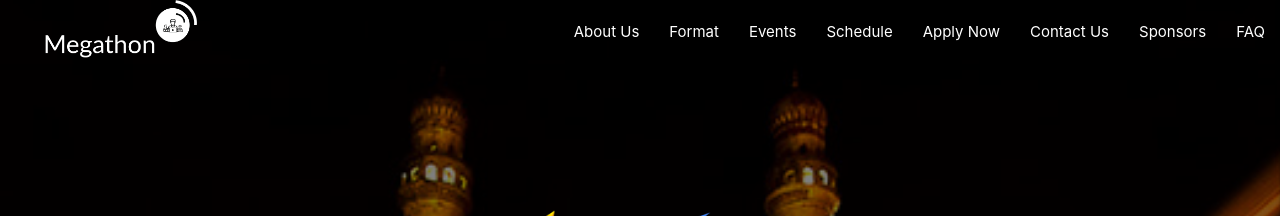
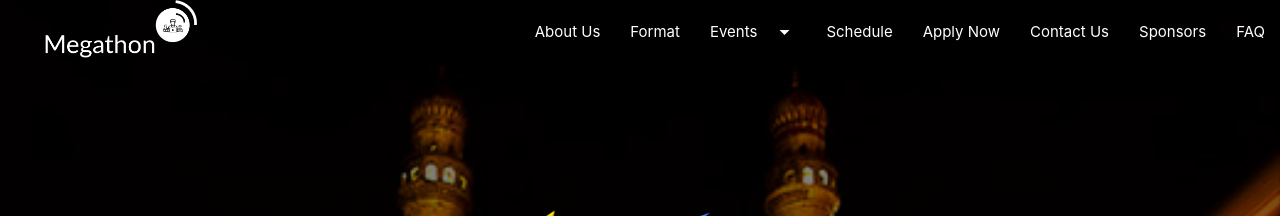
Before and after one commit to IIIT-ECell/megathon, a Jekyll site: the page built from index.md, in a window 1280 px wide. Shown: the top 216 px of the page. Built offline with Jekyll 4.4.1, drawn with Linux system fonts in a browser that asks for light colours; nearby versions of some CDN libraries; our own code applies the rules of GitHub Pages for plain Markdown files.

Commit message:
Navbar edits: noshadow, dropdown. Dropdown has funny behavior

```diff
--- a/_includes/header.html
+++ b/_includes/header.html
@@ -1,18 +1,17 @@
 <header class="">
 
   <!-- Content to be placed in dropdown -->
-  <!-- Scrap the dropdown -->
-  <!-- <ul id="dropdown1" class="dropdown-content">
-    <li><a href="#!">one</a></li>
-    <li><a href="#!">two</a></li>
-    <li class="divider"></li>
-    <li><a href="#!">three</a></li>
-  </ul> -->
+  <ul id="dropdown1" class="dropdown-content grey darken-4">
+    <li><a href="{{site.baseurl}}/road" class="white-text">Road to Megathon</a></li>
+    <li><a href="{{site.baseurl}}/megathon-online" class="white-text">Megathon Online</a></li>
+    <li><a href="{{site.baseurl}}/megathon" class="white-text">Megathon</a></li>
+    <li><a href="{{site.baseurl}}/b-hack" class="white-text">B-Hack</a></li>
+  </ul>
 
   <nav class="grey darken-4">
     <div class="nav-wrapper">
 
-      <a href="{{site.baseurl}}" class="brand-logo">
+      <a href="{{site.baseurl}}/" class="brand-logo">
 
         <div class="fixwh-container">
           <img class="of" src="{{site.baseurl}}/assets/images/logos/logo.png" alt="{{site.baseurl}}">
@@ -24,17 +23,13 @@
         <li><a href="{{site.baseurl}}/#About">About Us</a></li>
         <li><a href="{{site.baseurl}}/#Format">Format</a></li>
 
-        <!-- <li><a href="{{site.baseurl}}/road">Road to megathon</a></li>
-        <li><a href="{{site.baseurl}}/megathon-online">Megathon Online</a></li>
-        <li><a href="{{site.baseurl}}/megathon">Megathon</a></li>
-        <li><a href="{{site.baseurl}}/b-hack">B-Hack</a></li> -->
-        <li><a href="">Events</a></li>
+        <li><a class="dropdown-trigger" data-target="dropdown1" href="">Events<i class="material-icons right">arrow_drop_down</i></a></li>
 
         <li><a href="{{site.baseurl}}/#Schedule">Schedule</a></li>
         <li><a href="{{site.baseurl}}/#Apply">Apply Now</a></li>
         <li><a href="{{site.baseurl}}/#Contact">Contact Us</a></li>
         <li><a href="{{site.baseurl}}/#Sponsors">Sponsors</a></li>
-        <li><a href="{{site.baseurl}}/faq">FAQ</a></li>
+        <li><a href="{{site.baseurl}}/#FAQ">FAQ</a></li>
 
         <!-- <li><a class="dropdown-trigger" href="#!" data-target="dropdown1">Dropdown<i class="material-icons right">arrow_drop_down</i></a></li> -->
       </ul>
@@ -45,11 +40,13 @@
       <li><a class="sidenav-close" href="#!"><i class="material-icons">close</i></a></li>
     </div>
 
-    <li class="active"><a href="{{site.baseurl}}">Home</a></li>
+    <li class="active"><a href="{{site.baseurl}}/">Home</a></li>
     <li><a href="{{site.baseurl}}/#About">About Us</a></li>
-    <li><a href="{{site.baseurl}}/#Online">Megathon Online</a></li>
-    <li><a href="{{site.baseurl}}/#Offline">Megathon</a></li>
-    <li><a href="{{site.baseurl}}/#BHack">B-Hack</a></li>
+    <li><a href="{{site.baseurl}}/#Format">Format</a></li>
+    <li><a href="{{site.baseurl}}/road">Road to Megathon</a></li>
+    <li><a href="{{site.baseurl}}/megathon-online">Megathon Online</a></li>
+    <li><a href="{{site.baseurl}}/megathon">Megathon</a></li>
+    <li><a href="{{site.baseurl}}/b-hack">B-Hack</a></li>
     <li><a href="{{site.baseurl}}/#Schedule">Schedule</a></li>
     <li><a href="{{site.baseurl}}/#Apply">Apply Now</a></li>
     <li><a href="{{site.baseurl}}/#FAQ">FAQ</a></li>
--- a/assets/css/custom-materialize.css
+++ b/assets/css/custom-materialize.css
@@ -198,6 +198,8 @@
 
 nav {
   z-index: 1100;
+  -webkit-box-shadow: 0 0 0;
+  box-shadow: 0 0 0;
 }
 
 /* ------Hover animations and transitions------ */
--- a/assets/js/mat.js
+++ b/assets/js/mat.js
@@ -1,5 +1,5 @@
 $(document).ready(function() {
-  $('.dropdown-trigger').dropdown({ hover: true });
+  $('.dropdown-trigger').dropdown({ hover: false });
 
   $('.sidenav').sidenav({
   	edge: 'right',
@@ -9,6 +9,7 @@
 
   $('.scrollspy').scrollSpy();
 });
+
 $(document).scroll(function(){
 	$('.scrollspy').each(function(){
 	  	if($(this).is(':visible'))
```
